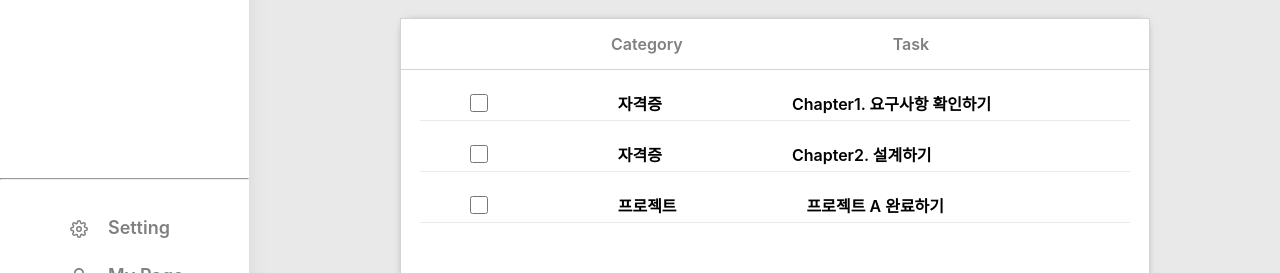
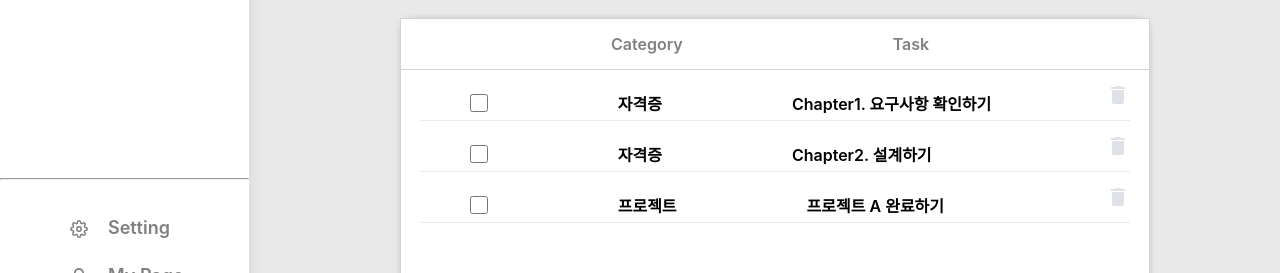
Before and after one commit to InQ-InQ-InQ-InQ-InQ/LearnEase_FE, a React (Create React App) app in the folder frontend/: page /api/today in a window 1280 px wide. Shown: the part 309-582 px from the top of the page. Built offline with nearby package versions, Linux system fonts and the light colour scheme; no server answers.

Commit message:
style: Today 삭제 이모지 추가

```diff
--- a/frontend/src/page/Today.jsx
+++ b/frontend/src/page/Today.jsx
@@ -1,15 +1,29 @@
 import React, { useState } from 'react';
-import axios from 'axios';
+import styled from 'styled-components';
+import { MdDelete } from 'react-icons/md';
 import Header from '../component/Header';
 import SideBar from '../component/SideBar';
 import styles from '../style/Today.module.css';
 import AddTask from './AddTask';
 import DayInfo from '../component/DayInfo';
 
+const Remove = styled.div`
+  position: absolute;
+  right: 0;
+  display: flex;
+  align-items: center;
+  justify-content: center;
+  color: #dee2e6;
+  font-size: 24px;
+  cursor: pointer;
+  &:hover {
+    color: #ff6b6b;
+  }
+`;
+
 function Today() {
-  const accessToken = sessionStorage.getItem('accessToken');
-  const [addTask, setAddTask] = useState(false); // task 추가
-  const [tasks, setTasks] = useState([
+  const [addTask, setAddTask] = useState(false);
+  const [tasks] = useState([
     { id: 1, category: '자격증', content: 'Chapter1. 요구사항 확인하기' },
     { id: 2, category: '자격증', content: 'Chapter2. 설계하기' },
     { id: 3, category: '프로젝트', content: '프로젝트 A 완료하기' },
@@ -17,24 +31,6 @@ function Today() {
 
   const taskHandler = () => {
     setAddTask(true);
-  };
-
-  const deleteTask = async (taskId) => {
-    const isConfirmed = window.confirm('삭제하시겠습니까?');
-
-    if (isConfirmed) {
-      try {
-        await axios.delete('/task', {
-          headers: {
-            Authorization: `Bearer ${accessToken}`,
-          },
-        });
-        const updatedTasks = tasks.filter((task) => task.id !== taskId);
-        setTasks(updatedTasks);
-      } catch (error) {
-        console.log('Task 삭제 실패', error);
-      }
-    }
   };
 
   return (
@@ -45,7 +41,9 @@ function Today() {
         <div className={styles.contents}>
           <DayInfo />
           <div className={styles.midwrap}>
-              <button type="button" className={styles.addbtn} onClick={taskHandler}>Add New Task</button>
+            <button type="button" className={styles.addbtn} onClick={taskHandler}>
+              Add New Task
+            </button>
           </div>
           <div className={styles.mainwrap}>
             <div className={styles.top}>
@@ -54,10 +52,13 @@ function Today() {
             </div>
             {/* 정보 가져오기 */}
             {tasks.map((task) => (
-                <div key={task.id} className={styles.taskwrap}>
+              <div key={task.id} className={styles.taskwrap} style={{ position: 'relative' }}>
                 <input type="checkbox" className={styles.check} />
                 <div className={styles.value}>{task.category}</div>
                 <div className={styles.value}>{task.content}</div>
+                <Remove>
+                  <MdDelete />
+                </Remove>
               </div>
             ))}
           </div>
@@ -67,4 +68,5 @@ function Today() {
     </div>
   );
 }
+
 export default Today;
```
Lines whose indentation alone changed are shown as unchanged.
